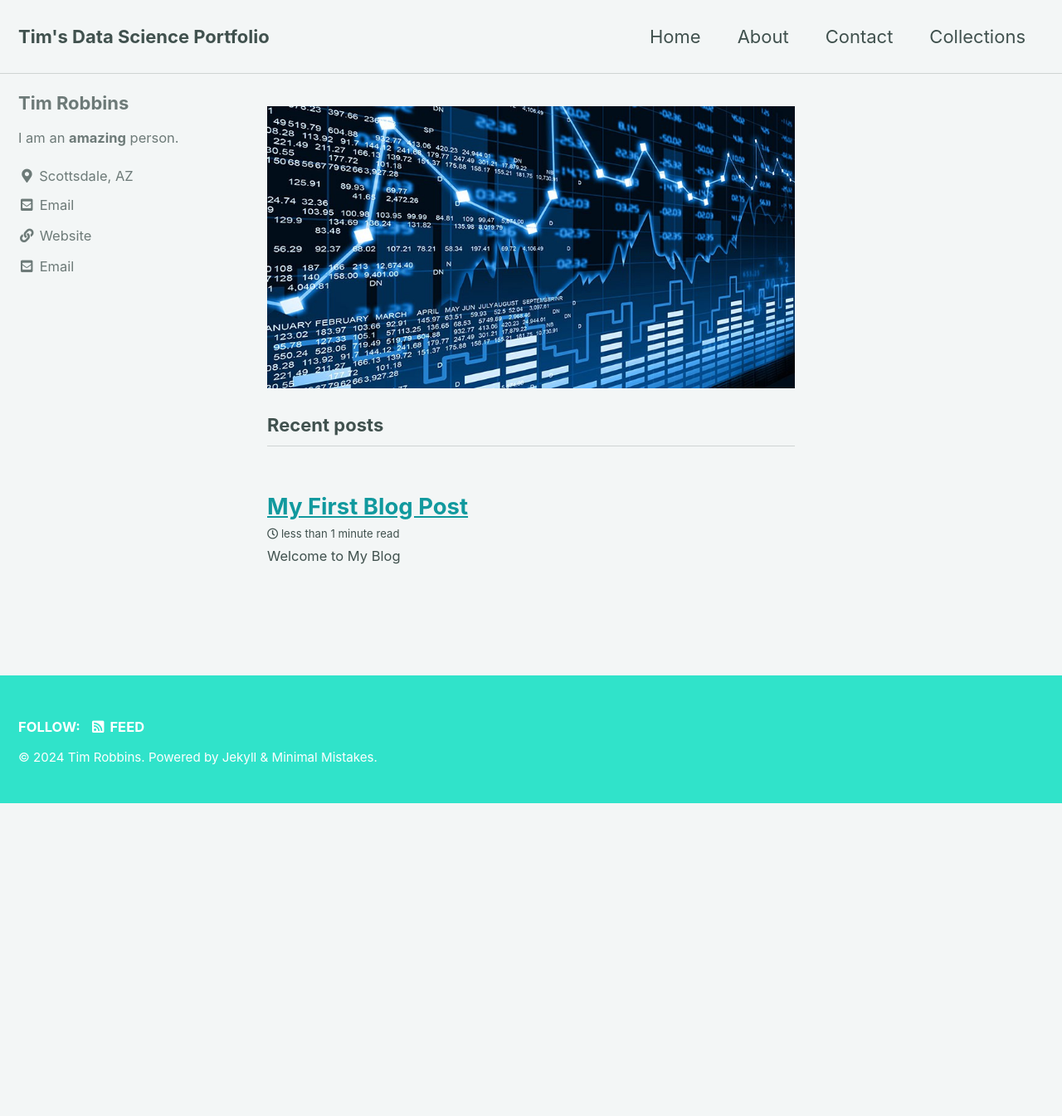
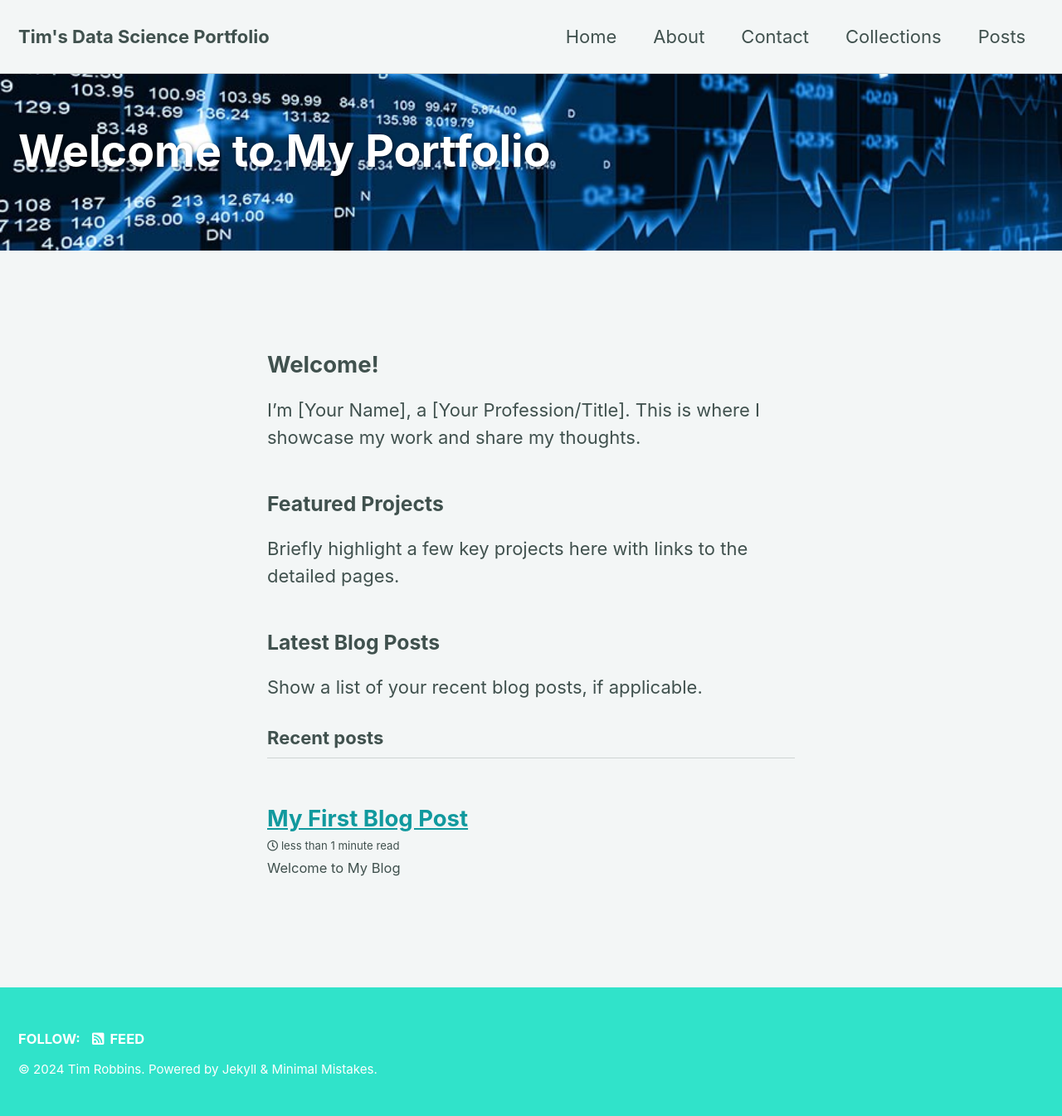
Before and after one commit to timothyrobbinscpa/timothyrobbinscpa.github.io, a Jekyll site: the page built from index.md, in a window 1280 px wide. Shown: the whole page at 83% size. Built offline with Jekyll 4.4.1, drawn with Linux system fonts in a browser that asks for light colours; cached includes are drawn as plain includes; the list of posts is cut into pages by our own code; before the commit the page ends 968 px from its top, so only the background shows below that.

Commit message:
Latest portfolio home page changes and pictures

```diff
--- a/_data/navigation.yml
+++ b/_data/navigation.yml
@@ -3,8 +3,6 @@ main:
 #    url: /docs/quick-start-guide/
   - title: "Home"
     url: /
-#  - title: "Posts"
-#    url: /default/
 #  - title: "Categories"
 #    url: /categories/
 #  - title: "Tags"
@@ -15,5 +13,7 @@ main:
     url: /contact/
   - title: "Collections"
     url: /portfolio/
+  - title: "Posts"
+    url: /posts/
 #  - title: "External Link"
 #    url: https://google.com
--- /dev/null
+++ b/index.md
@@ -0,0 +1,15 @@
+---
+layout: home
+title: "Welcome to My Portfolio"
+header:
+  overlay_image: /assets/images/data-science-splash.jpeg  # Adjust or remove this if it's too large.
+---
+
+## Welcome!
+I'm [Your Name], a [Your Profession/Title]. This is where I showcase my work and share my thoughts.
+
+### Featured Projects
+Briefly highlight a few key projects here with links to the detailed pages.
+
+### Latest Blog Posts
+Show a list of your recent blog posts, if applicable.
```
Also changed, not shown: assets/images/churn.png (added), prior_index.html (renamed from index.html), untitled.txt (added).
